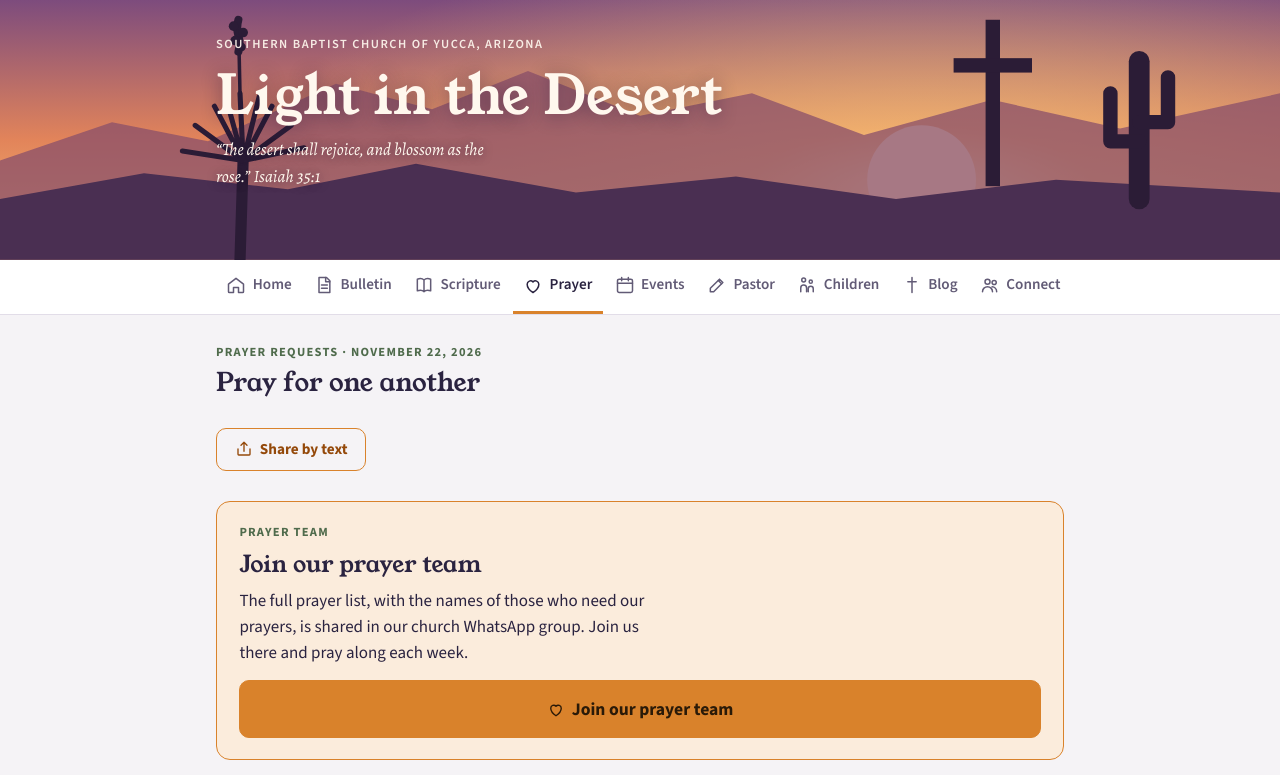
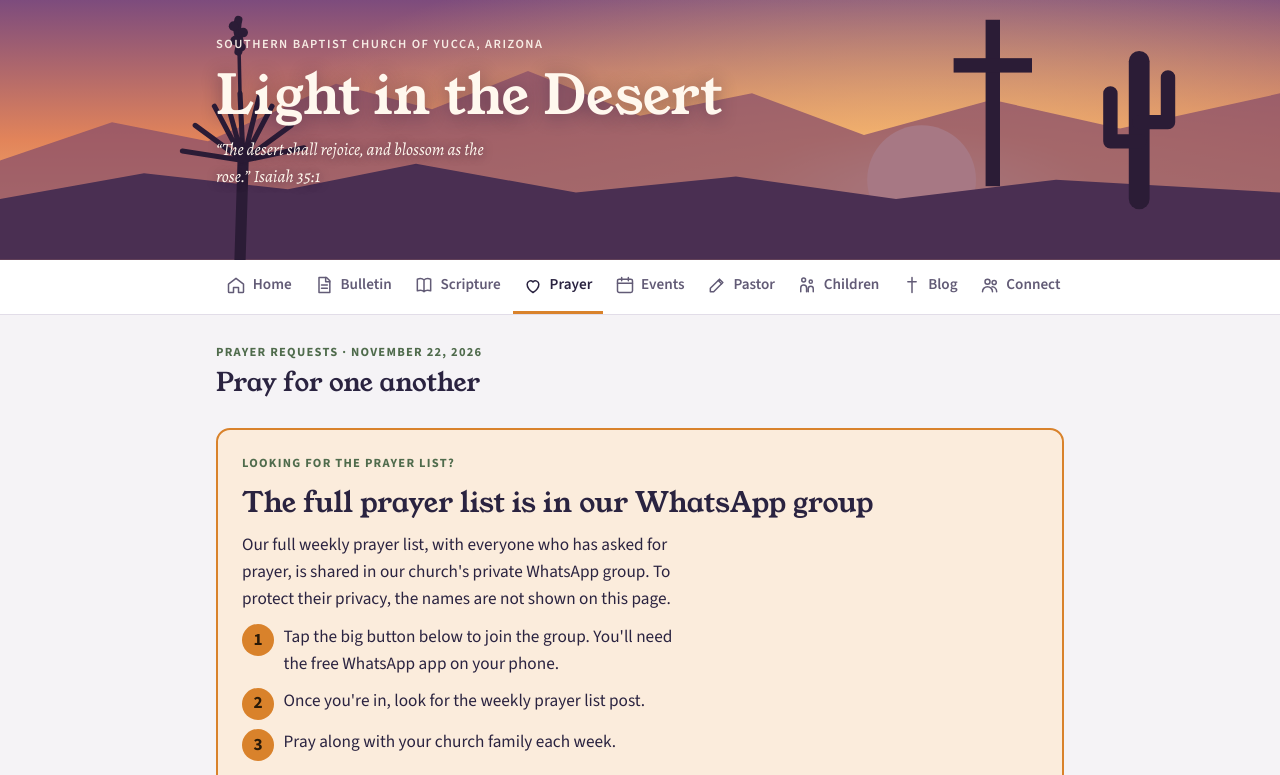
Before and after one commit to RCHoop/Light-in-the-Desert, a plain HTML site: page index.html in a window 1280 px wide. Both pictures are taken after a click on the link "Prayer". Shown: the top 775 px of the page. Drawn offline with nearby package versions, Linux system fonts and the light colour scheme.

Commit message:
Make the prayer team panel clearer on the public page
Moves it to the top of the Prayer tab, with a plain heading, three
numbered steps, and a bigger WhatsApp button.

Co-Authored-By: Claude Opus 5.5 <noreply@anthropic.com>

```diff
--- a/index.html
+++ b/index.html
@@ -296,6 +296,15 @@ ol.faith .refs { color: var(--rose); font-size: .9rem; }
 @media (max-width: 700px) { .welcome .wbody { padding: 1.35rem 1.15rem 2.4rem; } }
 .invite .btn.sharebig { margin-top: .3rem; }
 .btn.sharebig { width: 100%; justify-content: center; font-size: 1.1rem; padding: .9rem 1rem; }
+/* Prayer team panel (public page): big, plain, step by step for older members */
+.prayteam { border-width: 2px; gap: .75rem; padding: 1.5rem 1.5rem 1.6rem; }
+.prayteam h2 { font-size: clamp(1.4rem, 5vw, 1.75rem); line-height: 1.25; }
+.prayteam p, .prayteam .steps { font-size: 1.08rem; line-height: 1.55; }
+.prayteam .steps { margin: 0; padding: 0; list-style: none; counter-reset: st; display: grid; gap: .6rem; max-width: 52ch; }
+.prayteam .steps li { counter-increment: st; display: grid; grid-template-columns: 2rem 1fr; gap: .6rem; align-items: start; }
+.prayteam .steps li::before { content: counter(st); display: grid; place-items: center; width: 2rem; height: 2rem; border-radius: 50%; background: var(--accent); color: #2a1a08; font-weight: 700; }
+.prayteam .btn.sharebig { font-size: 1.2rem; padding: 1.05rem 1rem; text-align: center; }
+@media (max-width: 700px) { .prayteam { padding: 1.25rem 1.1rem 1.35rem; } }
 button.sharelink { background: none; border: 0; padding: 0; font-family: inherit; cursor: pointer; }
 .sharepanel { flex-basis: 100%; display: grid; gap: .6rem; margin-top: .5rem; padding: 1rem; border: 1.5px solid var(--accent); border-radius: 12px; background: var(--surface); color: var(--ink); font-weight: 400; }
 .sharepanel textarea { font: inherit; font-size: 1rem; padding: .55rem .7rem; border: 1px solid var(--line); border-radius: 8px; background: var(--bg); color: var(--ink); width: 100%; min-width: 0; resize: vertical; }
@@ -1187,11 +1196,21 @@ const PUBLIC_PRAY = [
   ["Our church", "Blessings, protection, and may the Holy Spirit dwell in our building and in each and every heart."],
   ["Restored to Hope and Celebrate Recovery", "Pray for God's clear direction and guidance for Bill Reasons, who leads these ministries."]
 ];
-const prayTeam = () => CHURCH.whatsappUrl ? `<div class="invite prayteam"><span class="kicker">Prayer team</span><h2>Join our prayer team</h2><p>The full prayer list, with the names of those who need our prayers, is shared in our church WhatsApp group. Join us there and pray along each week.</p>${linkBtn(CHURCH.whatsappUrl, "Join our prayer team", "primary sharebig", "prayer")}</div>` : "";
+const prayTeam = () => CHURCH.whatsappUrl ? `<div class="invite prayteam">
+      <span class="kicker">Looking for the prayer list?</span>
+      <h2>The full prayer list is in our WhatsApp group</h2>
+      <p>Our full weekly prayer list, with everyone who has asked for prayer, is shared in our church's private WhatsApp group. To protect their privacy, the names are not shown on this page.</p>
+      <ol class="steps">
+        <li>Tap the big button below to join the group. You'll need the free WhatsApp app on your phone.</li>
+        <li>Once you're in, look for the weekly prayer list post.</li>
+        <li>Pray along with your church family each week.</li>
+      </ol>
+      ${linkBtn(CHURCH.whatsappUrl, "Join our prayer team on WhatsApp", "primary sharebig", "prayer")}
+    </div>` : "";
 const publicPrayer = () => `
     <div class="stack" style="gap:.3rem"><span class="kicker">Prayer requests · ${esc(WEEK.date.replace("Sunday, ", ""))}</span><h2>Pray for one another</h2></div>
+    ${prayTeam()}
     <div class="btns">${shareBtn("Please pray with us at Light in the Desert church, Yucca.", "Share by text", "btn")}</div>
-    ${prayTeam()}
     ${pbanner("praise", "", "Praise report:")}
     ${pbanner("nation", "rose")}
     ${pbanner("all", "")}
```
